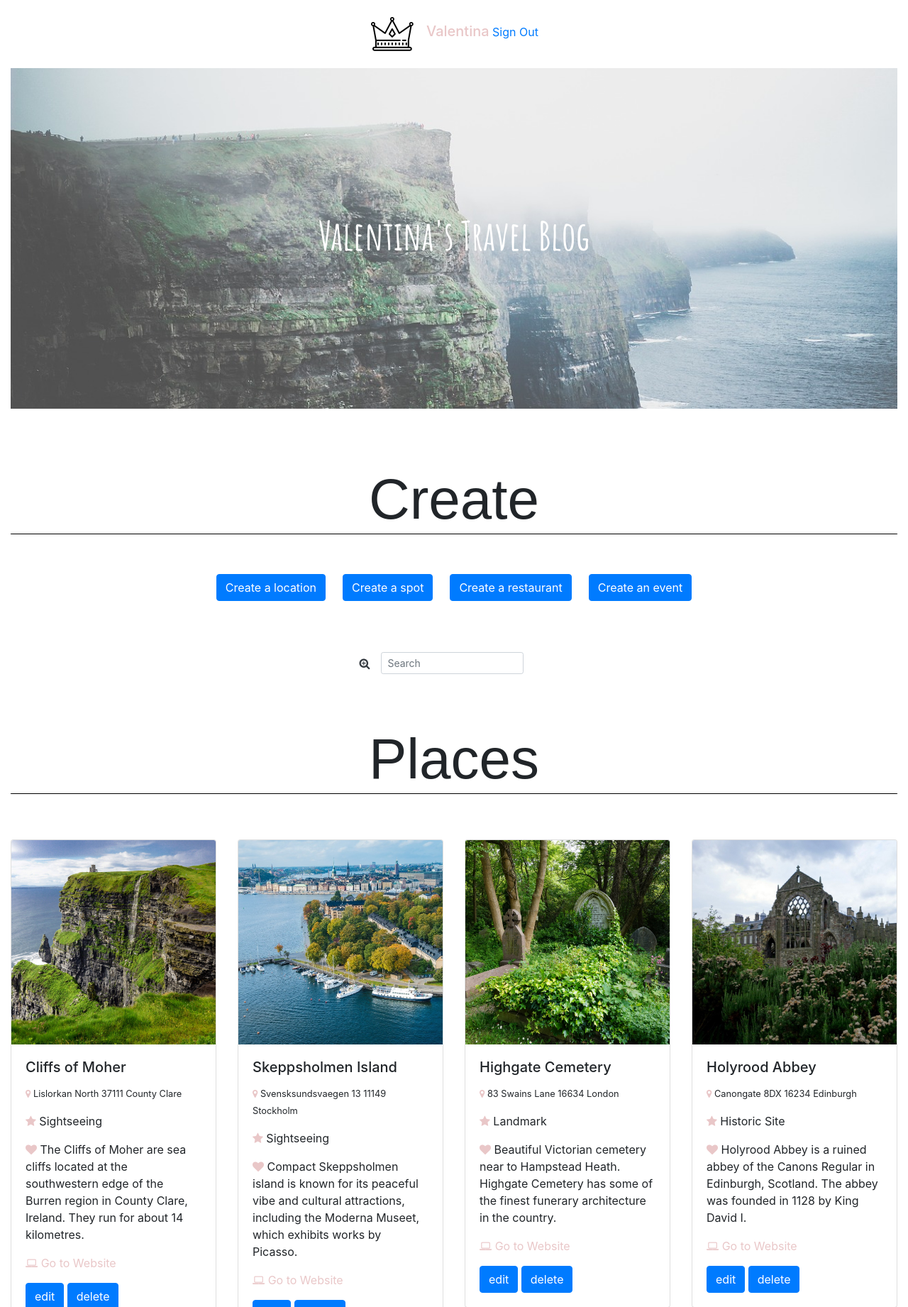
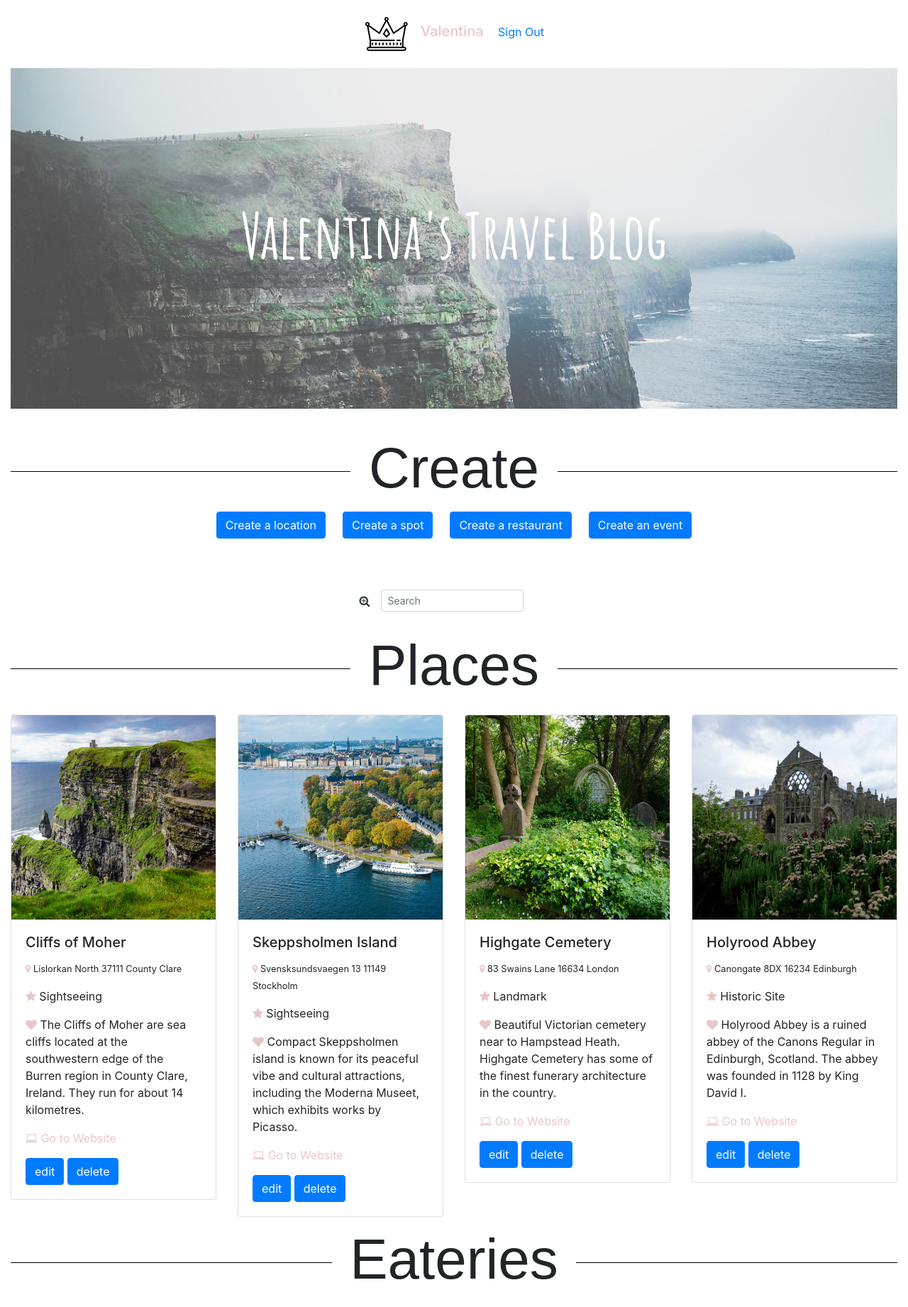
Before and after one commit to Cosmic0wl/FSWD70-CodeReview11-Valentina-Panetta, a PHP site: page / in a window 1280 px wide. Shown: the part 56-1898 px from the top of the page at 71% size. Run offline with PHP 8.4, Linux system fonts and the light colour scheme; a user stored in the database is signed in; data comes from the database, SQL or seed files in the repository; some web fonts are replaced.

Commit message:
adjusted flush and search for user

```diff
--- a/edit_event.php
+++ b/edit_event.php
@@ -34,7 +34,7 @@ header("Location: index.php");
 <!-- jumbotron -->
 <div class="jumbotron jumbotron-fluid admin d-flex align-items-center">
     <div class="container">
-        <h1 class="display-4 text-center amatic">Admin Panel</h1>
+        <h1 class="display-1 mt-5 text-center amatic">Admin Panel</h1>
     </div>
 </div>
 <!-- form to update -->
--- a/edit_res.php
+++ b/edit_res.php
@@ -33,7 +33,7 @@ header("Location: index.php");
 <!-- jumbotron -->
 <div class="jumbotron jumbotron-fluid d-flex align-items-center">
     <div class="container">
-        <h1 class="display-4 text-center amatic">Admin Panel</h1>
+        <h1 class="display-1 mt-5 text-center amatic">Admin Panel</h1>
     </div>
 </div>
 <!-- form to update -->
--- a/edit_thing.php
+++ b/edit_thing.php
@@ -34,7 +34,7 @@ header("Location: index.php");
 <!-- jumbotron -->
 <div class="jumbotron jumbotron-fluid">
     <div class="container">
-        <h1 class="display-4 text-center amatic">Admin Panel</h1>
+        <h1 class="display-1 mt-5 text-center amatic">Admin Panel</h1>
     </div>
 </div>
 <!-- form to update -->
--- a/events.php
+++ b/events.php
@@ -156,4 +156,4 @@
     </div>
 <?php } ?>
 </div>
-<?php include 'footer.php'; ?>
+<?php include 'footer.php';?>
--- a/footer.php
+++ b/footer.php
@@ -8,3 +8,4 @@
 <script src="resources/js/script.js"></script>
 </body>
 </html>
+<?php ob_end_flush(); ?>
--- a/home.php
+++ b/home.php
@@ -18,8 +18,8 @@ echo '
 	<div class="d-flex justify-content-center align-items-center p-3">
   <img src="'.$img.'" class="align-self-start mr-3">
   <div>
-    <h5 class="darkpink-text">'.$firstname.'<small> <a class="text-decoration-none" href="logout.php?logout">Sign Out</a></small></h5>
+    <h5 class="darkpink-text">'.$firstname.'<small class="ml-3"> <a class="text-decoration-none" href="logout.php?logout">Sign Out</a></small></h5>
   </div>
 </div>';
 
-ob_end_flush(); ?>
+?>
--- a/index.php
+++ b/index.php
@@ -2,7 +2,7 @@
     <!-- jumbotron -->
     <div class="jumbotron jumbotron-fluid d-flex align-items-center">
         <div class="container">
-            <h1 class="display-4 text-center amatic">Valentina's Travel Blog</h1>
+            <h1 class="display-2 text-center amatic">Valentina's Travel Blog</h1>
         </div>
     </div>
     <!-- admin session -->
@@ -10,9 +10,9 @@
 
     <!-- content -->
     <div class="title d-flex justify-content-center py-5">
-        <h2 class="display-6 just"><span>Create</span></h2>
+        <h2 class="display-6 line just"><span class="line-span">Create</span></h2>
     </div>
-    <div class="row d-flex justify-content-center">
+    <div id="buttons" class="row d-flex justify-content-center">
         <a href="insert_location.php"><button class="btn btn-primary">Create a location</button></a>
         <a href="insert_place.php"><button class="btn btn-primary mx-4">Create a spot</button></a>
         <a href="insert_eatery.php"><button class="btn btn-primary">Create a restaurant</button></a>
@@ -27,7 +27,7 @@
     </form>
 </div>
     <div class="title d-flex justify-content-center py-5">
-        <h2 class="display-6 just"><span>Places</span></h2>
+        <h2 class="display-6 line just"><span class="line-span">Places</span></h2>
     </div>
 
     <div id="places" class="row">
@@ -59,7 +59,7 @@
         ?>
     </div>
     <div class="title d-flex justify-content-center py-5">
-        <h2 class="display-6 just"><span>Eateries</span></h2>
+        <h2 class="display-6 line just"><span class="line-span">Eateries</span></h2>
     </div>
     <div id="restaurants" class="row">
         <?php
@@ -91,7 +91,7 @@
         ?>
     </div>
     <div class="title d-flex justify-content-center py-5">
-        <h2 class="display-6 just"><span>Events</span></h2>
+        <h2 class="display-6 line just"><span class="line-span">Events</span></h2>
     </div>
     <div id="events" class="row">
         <?php
@@ -125,9 +125,16 @@
 <?php } ?>
 <!-- user session -->
         <?php if(isset($_SESSION["user"])) {?>
+    <div class="row mt-5 py-4 px-4 d-flex justify-content-center">
+        <form class="form-inline">
+            <i class="fa fa-search-plus text-dark" aria-hidden="true"></i>
+            <input class="form-control form-control-sm ml-3 w-75" type="text" placeholder="Search"
+                aria-label="Search" id="search" name="name">
+        </form>
+    </div>
     <!-- content -->
     <div class="title d-flex justify-content-center py-5">
-        <h2 class="display-6 just"><span>Places</span></h2>
+        <h2 class="display-6 line just"><span class="line-span">Places</span></h2>
     </div>
 
     <div id="places" class="row">
--- a/insert_eatery.php
+++ b/insert_eatery.php
@@ -30,7 +30,7 @@ header("Location: index.php");
 <!-- jumbotron -->
 <div class="jumbotron jumbotron-fluid d-flex align-items-center">
     <div class="container">
-        <h1 class="display-4 text-center amatic">Admin Panel</h1>
+        <h1 class="display-1 mt-5 text-center amatic">Admin Panel</h1>
     </div>
 </div>
 
--- a/insert_location.php
+++ b/insert_location.php
@@ -13,7 +13,7 @@ header("Location: index.php");
 <!-- jumbotron -->
 <div class="jumbotron jumbotron-fluid d-flex align-items-center">
     <div class="container">
-        <h1 class="display-4 text-center amatic">Admin Panel</h1>
+        <h1 class="display-1 mt-5 text-center amatic">Admin Panel</h1>
     </div>
 </div>
 <div class="row m-0 py-5 px-4">
--- a/insert_place.php
+++ b/insert_place.php
@@ -30,7 +30,7 @@ header("Location: index.php");
 <!-- jumbotron -->
 <div class="jumbotron jumbotron-fluid d-flex align-items-center">
     <div class="container">
-        <h1 class="display-4 text-center amatic">Admin Panel</h1>
+        <h1 class="display-1 mt-5 text-center amatic">Admin Panel</h1>
     </div>
 </div>
 
--- a/resources/css/style.css
+++ b/resources/css/style.css
@@ -34,7 +34,7 @@ h2 {
     width: 100%;
     text-align: center;
     border-bottom: 0.1rem solid #000;
-    line-height: 0.1em;
+    line-height: 0.1em !important;
     margin: 1.6rem 0 1.25rem;
 }
 
@@ -106,4 +106,5 @@ h2 span {
     .amatic {
         font-size: 3rem;
     }
+
 }
```
Also changed, not shown: actions/search_events.php (+23 -2 lines), actions/search_places.php (+21 -1 lines), actions/search_restaurants.php (+22 -2 lines).
